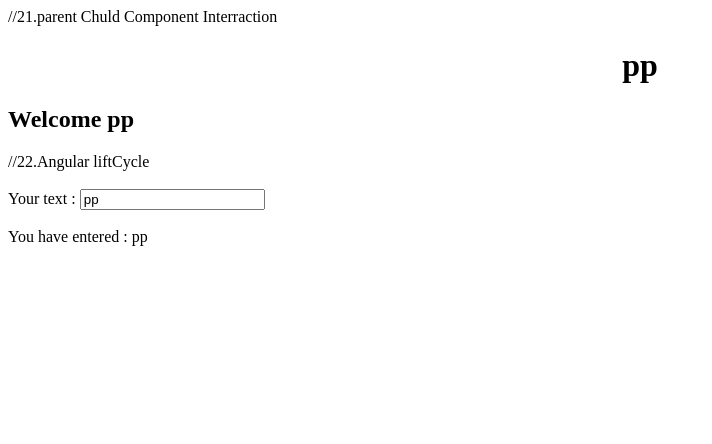
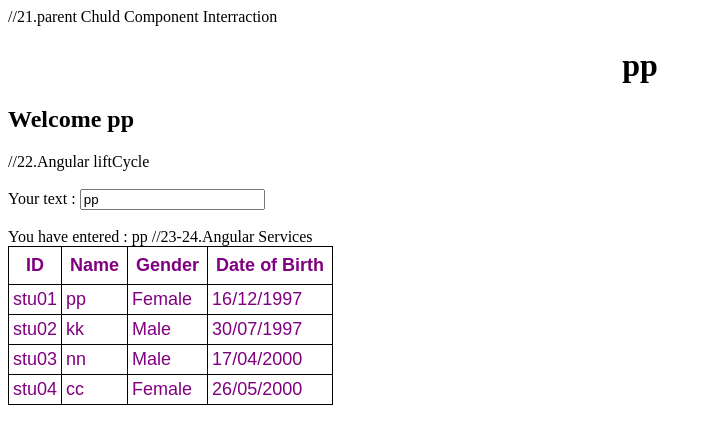
Before and after one commit to pimstpc/startAngular2, an Angular app: page / in a window 1280 px wide. Shown: the top 444 px of the page, without its empty margins (0-712 px from the left). Built offline with nearby package versions, Linux system fonts and the light colour scheme.

Commit message:
5 files modified, 1 added

```diff
--- a/src/app/app.component.html
+++ b/src/app/app.component.html
@@ -9,3 +9,6 @@
 Your text : <input type='text' [(ngModel)]='userText'/>
 <br/><br/>
 <simple [simpleInput]='userText'></simple>
+
+//23-24.Angular Services
+<app-studentlist></app-studentlist>
--- a/src/app/app.module.ts
+++ b/src/app/app.module.ts
@@ -6,12 +6,12 @@ import { AppComponent } from './app.component';
 import { HelloComponent } from './hello.component';
 import { TestComponent } from './test/test.component';
 import { SimpleComponent } from './hooks/simple.component';
-//import { StudentlistComponent } from './studentlist/studentlist.component';
+import { StudentlistComponent } from './studentlist/studentlist.component';
 
 @NgModule({
   imports: [BrowserModule, FormsModule],
   declarations: [AppComponent, HelloComponent, TestComponent,SimpleComponent,
-    //StudentlistComponent
+    StudentlistComponent
   ],
   bootstrap: [AppComponent],
 })
--- a/src/app/studentlist/studentlist.component.css
+++ b/src/app/studentlist/studentlist.component.css
@@ -0,0 +1,16 @@
+table{
+  color: purple;
+  font-family: Arial, Helvetica, sans-serif;
+  font-size: large;
+  border-collapse: collapse;
+}
+
+td{
+  border: 1px solid black;
+  padding: 4px;
+}
+
+th{
+  border:1px solid black;
+  padding: 8px;
+}
--- a/src/app/studentlist/studentlist.component.html
+++ b/src/app/studentlist/studentlist.component.html
@@ -0,0 +1,19 @@
+<table>
+  <thead>
+    <tr>
+      <th>ID</th>
+      <th>Name</th>
+      <th>Gender</th>
+      <th>Date of Birth</th>
+    </tr>
+  </thead>
+
+  <tbody>
+    <tr *ngFor="let student of students">
+      <td>{{ student.id }}</td>
+      <td>{{ student.name }}</td>
+      <td>{{ student.gender }}</td>
+      <td>{{ student.dateOfBirth }}</td>
+    </tr>
+  </tbody>
+</table>
--- a/src/app/studentlist/studentlist.component.ts
+++ b/src/app/studentlist/studentlist.component.ts
@@ -0,0 +1,19 @@
+import { Component, OnInit } from '@angular/core';
+import { StudentlistService } from './studentlist.service';
+import { IStudent } from './studentlist';
+
+@Component({
+  selector: 'app-studentlist',
+  templateUrl: './studentlist.component.html',
+  styleUrls: ['./studentlist.component.css'],
+  providers: [StudentlistService],
+})
+export class StudentlistComponent implements OnInit {
+  students: IStudent[];
+  constructor(private _studentlistService: StudentlistService) {
+    console.log(this._studentlistService.getStudent());
+    this.students = this._studentlistService.getStudent();
+  }
+
+  ngOnInit() {}
+}
--- /dev/null
+++ b/src/app/studentlist/studentlist.service.ts
@@ -0,0 +1,17 @@
+import { Injectable } from '@angular/core';
+import { IStudent } from './studentlist';
+
+@Injectable({
+  providedIn:'root'
+})
+export class StudentlistService{
+  getStudent() : IStudent[]{
+    return[
+      {id:'stu01',name:'pp',gender:'Female',dateOfBirth:'16/12/1997'},
+      {id:'stu02',name:'kk',gender:'Male',dateOfBirth:'30/07/1997'},
+      {id:'stu03',name:'nn',gender:'Male',dateOfBirth:'17/04/2000'},
+      {id:'stu04',name:'cc',gender:'Female',dateOfBirth:'26/05/2000'},
+    ]
+  }
+  constructor(){}
+}
```
